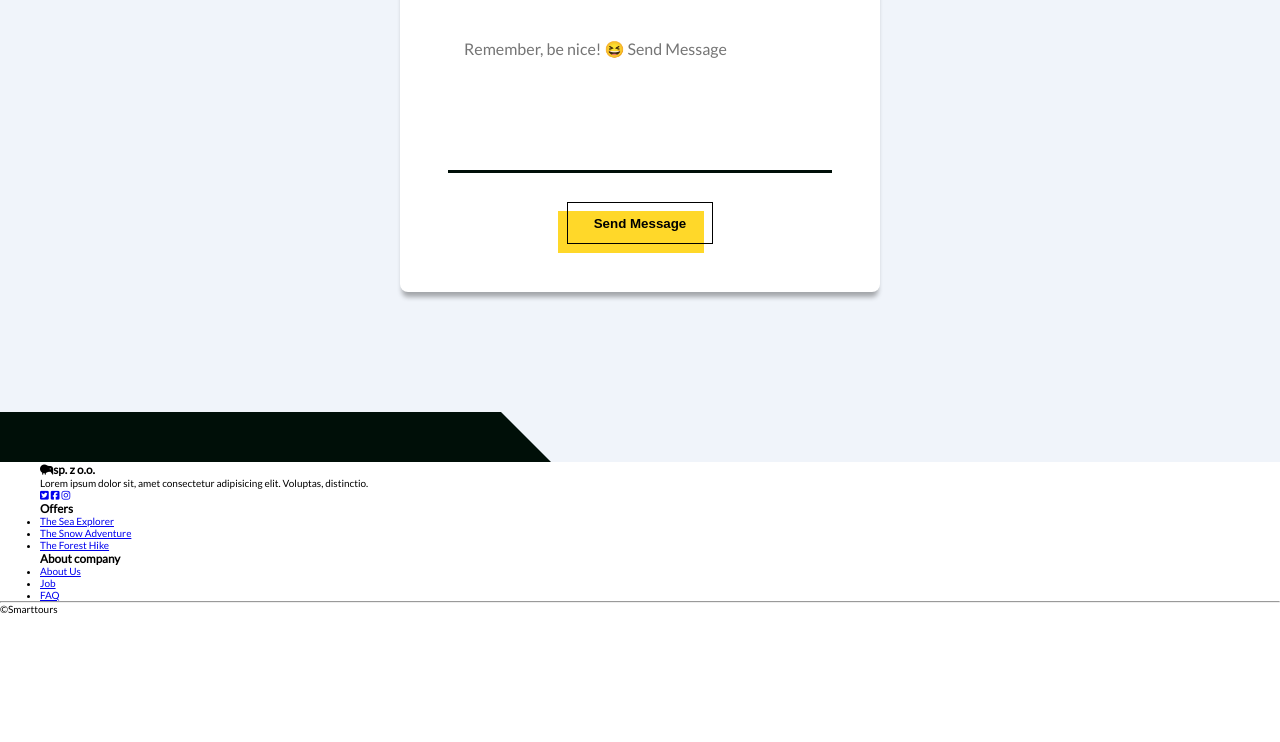
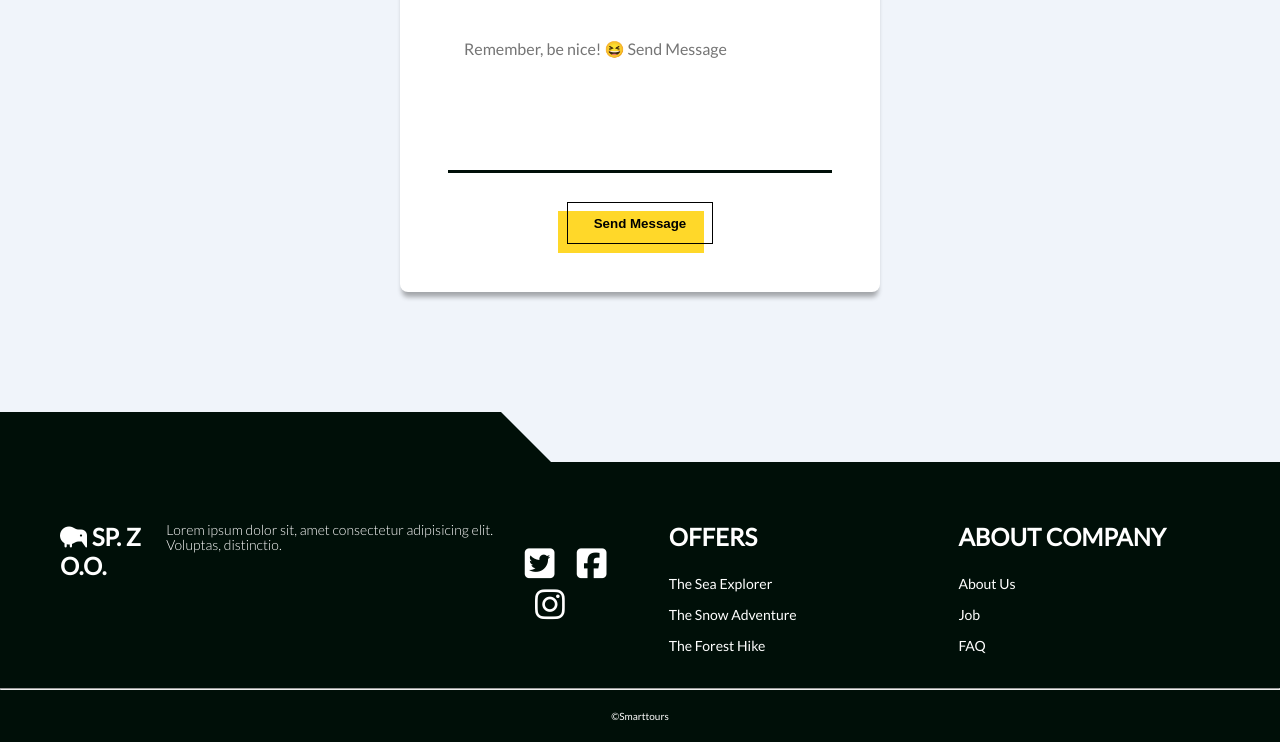
Before and after one commit to CarolinaFledgling/smarttours-New-Version, a plain HTML site: page index.html in a window 1280 px wide. Shown: the part 4813-5555 px from the top of the page. Before the commit the page ends 5428 px from the top, so only its background shows below. Drawn offline with nearby package versions, Linux system fonts and the light colour scheme.

Commit message:
added style for section footer

```diff
--- a/index.html
+++ b/index.html
@@ -241,15 +241,16 @@
             <div class="wrapper">
                 <div class="footer__boxes">
                     <div class="footer__boxes">
-                        <h3 class="footer__box-title"><i class="fas fa-kiwi-bird"></i>sp. z o.o.</h3>
-                        <p>Lorem ipsum dolor sit, amet consectetur adipisicing elit. Voluptas, distinctio.</p>
+                        <h3 class="footer__box-title"><i class="fas fa-kiwi-bird"></i> sp. z o.o.</h3>
+                        <p class="footer__box-text">Lorem ipsum dolor sit, amet consectetur adipisicing elit. Voluptas,
+                            distinctio.</p>
                         <div class="footer__box-social">
                             <a href="#" class="footer__box-link"><i class="fab fa-twitter-square"></i></a>
                             <a href="#" class="footer__box-link"><i class="fab fa-facebook-square"></i></a>
                             <a href="#" class="footer__box-link"><i class="fab fa-instagram"></i></a>
                         </div>
                     </div>
-                </div>
+
                     <div class="footer__box footer__box-desktop">
                         <h3 class="footer__box-title">Offers</h3>
                         <ul class="footer__box-list">
@@ -267,8 +268,9 @@
                         </ul>
                     </div>
                 </div>
+            </div>
             <hr>
-            <p class="footer__bootom-text">&copy;<span class="footer__year"></span>Smarttours</p>
+            <p class="footer__bottom-text">&copy;<span class="footer__year"></span>Smarttours</p>
         </footer>
     </main>
     <script type="text/javascript" src="//code.jquery.com/jquery-1.11.0.min.js"></script>
--- /dev/null
+++ b/sass/components/_footer.scss
@@ -0,0 +1,92 @@
+.footer {
+  color: $white;
+  background-color: $dark;
+
+  .wrapper {
+    padding: 6em 2em 2em;
+  }
+
+  &__box {
+    font-size: 1.4rem;
+  }
+
+  &__box-desktop {
+    display: none;
+  }
+
+  &__box-title {
+    margin-bottom: 1em;
+    font-size: 3rem;
+    text-transform: uppercase;
+  }
+
+  &__box-social {
+    margin: 2em 0 1em;
+  }
+
+  &__box-link {
+    padding: 0 0.3em;
+    text-decoration: none;
+    color: $white;
+    font-size: 3.4rem;
+    transition: color 0.3s;
+
+    &:first-child {
+      padding-left: 0;
+    }
+
+    &:hover {
+      color: $yellow;
+    }
+  }
+
+  &__bottom-text {
+    padding: 2em;
+    text-align: center;
+  }
+
+  &__box-text {
+    font-size: 1.4rem;
+    font-weight: 300;
+    line-height: 1.5rem;
+  }
+}
+
+// Media
+
+@media (min-width: 768px) {
+  .footer {
+    &__boxes {
+      display: flex;
+      justify-content: space-between;
+
+    }
+
+    &__box-desktop {
+      display: block;
+    }
+
+    &__box {
+      margin: 0 2em;
+      width: 25%;
+
+      &:first-child {
+        width: 50%;
+      }
+    }
+    &__box-title {
+      font-size: 2.4rem;
+    }
+    &__box-list {
+      list-style: none;
+    }
+    &__box-list-item{
+      margin-bottom: 1em;
+
+      a {
+        color: $white;
+        text-decoration: none;
+      }
+    }
+  }
+}
--- a/sass/main.scss
+++ b/sass/main.scss
@@ -8,6 +8,7 @@
 @import "./components/offers";
 @import "./components/feedbacks";
 @import "./components/contact";
+@import "./components/footer";
 
 *,
 *::before,
```
Also changed, not shown: css/main.css, 1 other file. Lines whose indentation alone changed are shown as unchanged.
